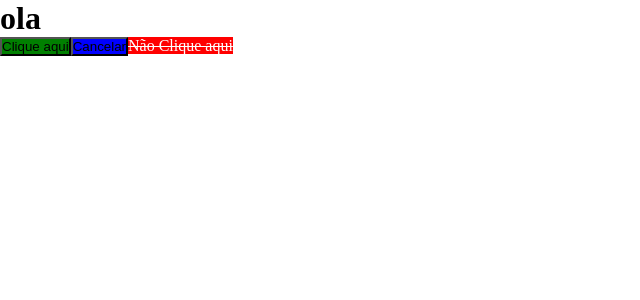
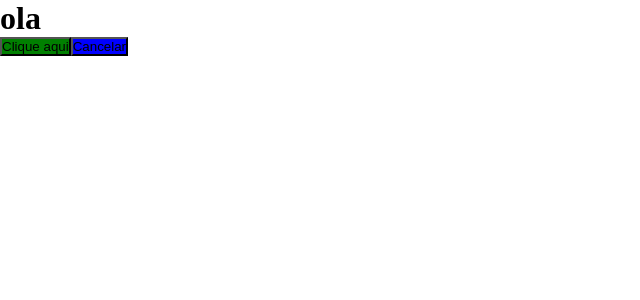
Before and after one commit to CaioCroccia22/React-show-github-infos, a React (Create React App) app: page / in a window 1280 px wide. Shown: the top 300 px of the page, without its empty margins (0-640 px from the left). Built offline with nearby package versions, Linux system fonts and the light colour scheme.

Commit message:
initial commit

```diff
--- a/src/teste.tsx
+++ b/src/teste.tsx
@@ -23,9 +23,7 @@ function Teste() {
       <h1>ola</h1>
       <Botao principal>Clique aqui</Botao>
       <Botao principal={false}>Cancelar</Botao>
-      <BotaoPerigo as="a" principal={false}>
-        <span>Não Clique aqui</span>
-      </BotaoPerigo>
+      <BotaoPerigo as="a" principal={false}></BotaoPerigo>
     </>
   )
 }
```
